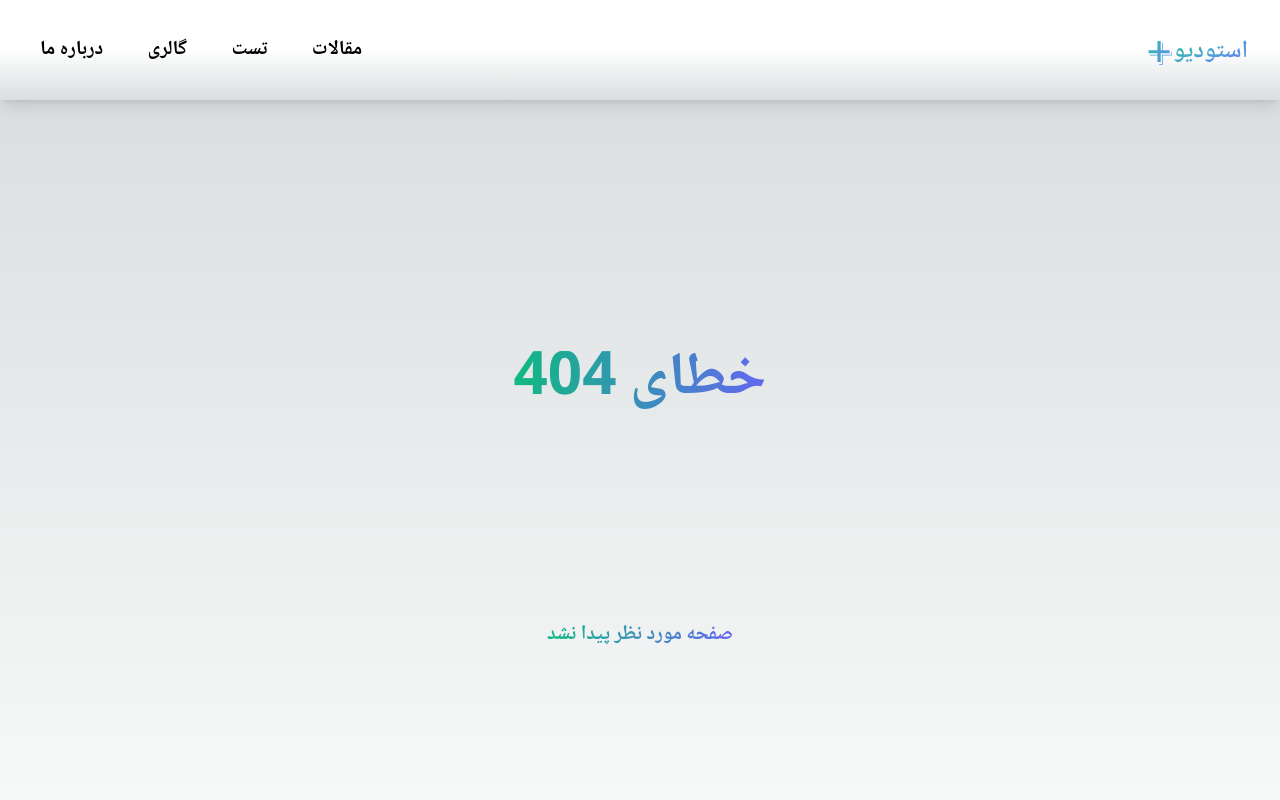
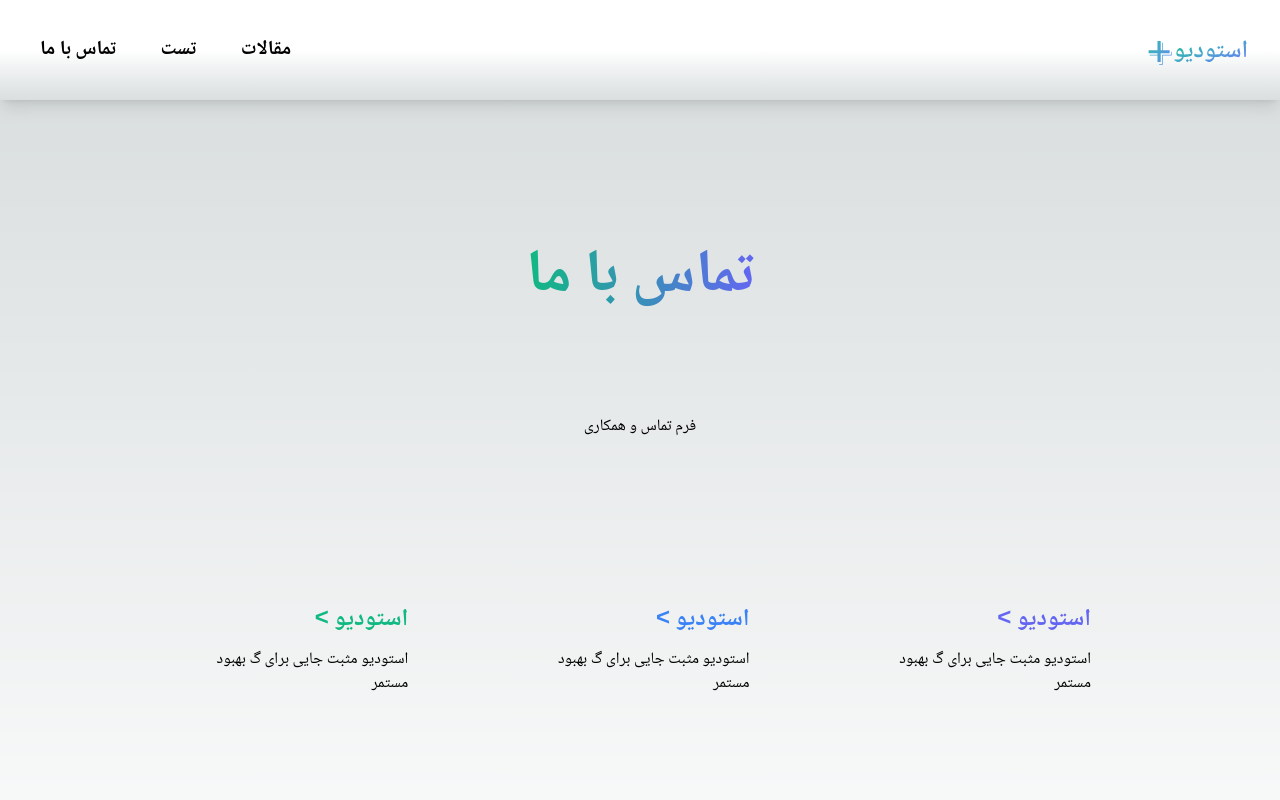
Before and after one commit to callijar/studio-mosbat, a Next.js app: page /contact in a window 1280 px wide. Before the commit this address had no page. Shown: the top 800 px of the page. Built offline with nearby package versions, Linux system fonts and the light colour scheme.

Commit message:
sorted top level pages

```diff
--- a/app/about/page.tsx
+++ b/app/contact/page.tsx
@@ -2,15 +2,18 @@ import Image from "next/image";
 import type { Metadata } from 'next';
 
 export const metadata: Metadata = {
-	title: 'درباره ما',
+	title: 'تماس با ما',
 };
 
 export default function AboutPage() {
   return (
     <main className="mx-auto flex min-h-screen flex-col items-center justify-evenly p-10">
       <h1 className="text-6xl font-bold bg-gradient-to-r from-emerald-500 to-indigo-500 inline-block text-transparent bg-clip-text">
-        درباره ما
+        تماس با ما
       </h1>
+
+      <h2>فرم تماس و همکاری</h2>
+
 
       <div className="mb-32 grid text-center lg:max-w-5xl lg:w-full lg:mb-0 lg:grid-cols-3 lg:text-right">
         <a
--- a/app/gallery/page.tsx
+++ /dev/null
@@ -1,18 +0,0 @@
-import Image from "next/image";
-import type { Metadata } from 'next';
-
-export const metadata: Metadata = {
-	title: 'گالری',
-};
-
-export default function GalleryPage() {
-  return (
-    <main className="mx-auto flex min-h-screen flex-col items-center justify-evenly p-10">
-
-
-      <h1 className="text-6xl font-bold bg-gradient-to-r from-emerald-500 to-indigo-500 inline-block text-transparent bg-clip-text"> گالری عکس </h1>
-
-
-    </main>
-  );
-}
--- a/layouts/MainNavBar.tsx
+++ b/layouts/MainNavBar.tsx
@@ -19,8 +19,7 @@ export default function MainNavBar() {
         <div className='flex-end text-xl font-semibold'>
           <Link href="/blog" className="mx-5 cursor-pointer hover:text-indigo-500"> مقالات </Link>
           <Link href="/test" className="mx-5 cursor-pointer hover:text-indigo-500"> تست </Link>
-          <Link href="/gallery" className="mx-5 cursor-pointer hover:text-indigo-500"> گالری </Link>
-          <Link href="/about" className="mx-5 cursor-pointer hover:text-indigo-500"> درباره ما </Link>
+          <Link href="/contact" className="mx-5 cursor-pointer hover:text-indigo-500"> تماس با ما </Link>
         </div>
       </nav>
     </header>
```
